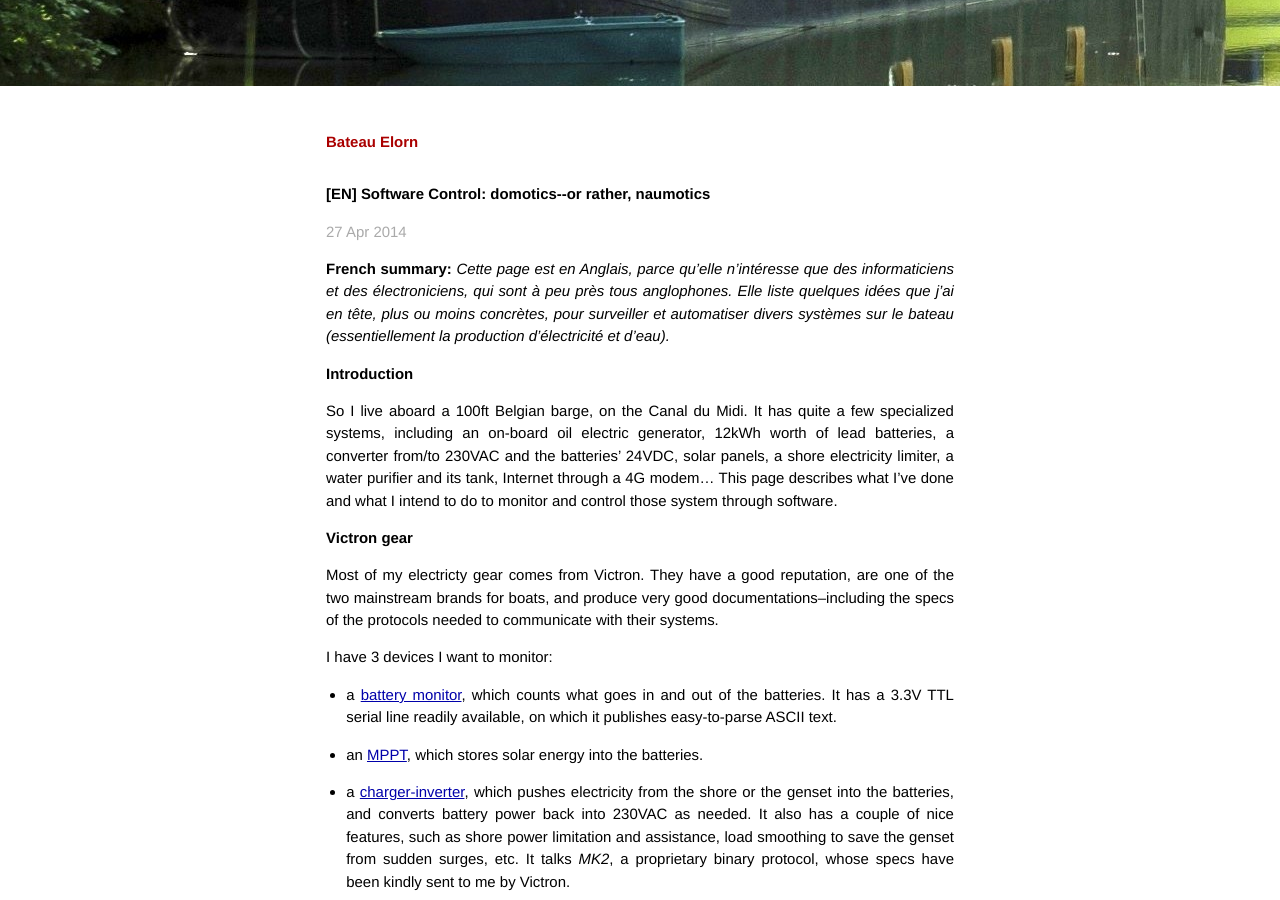
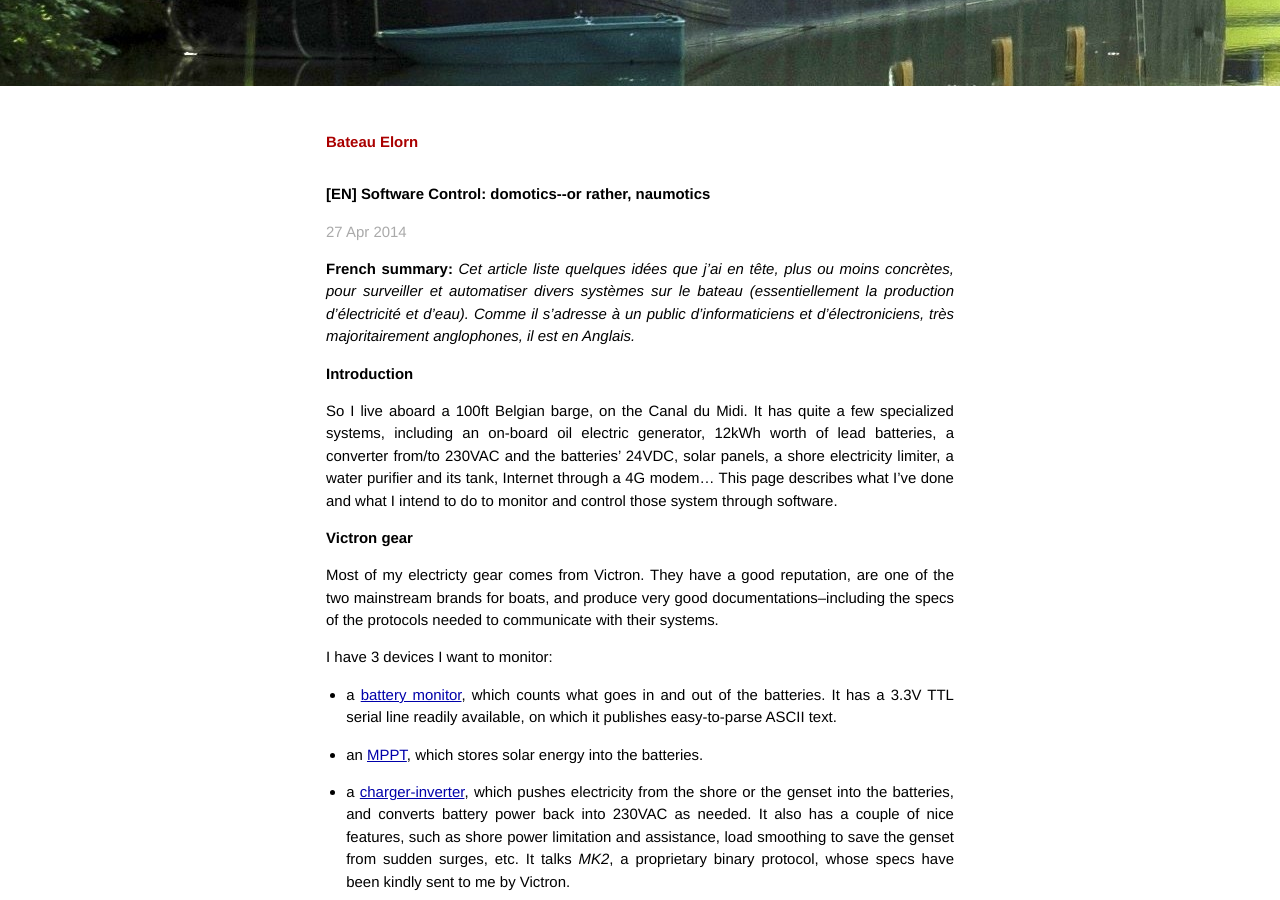
Before and after one commit to fab13n/elorn, a Jekyll site: the page built from _posts/2014-04-27-software-control.markdown, in a window 1280 px wide and 900 px high, scrolled down 362 px. Built offline with Jekyll 4.4.1, drawn with Linux system fonts in a browser that asks for light colours; Markdown is read by kramdown in place of the engine named in the settings.

Commit message:
french summaries for english posts

```diff
--- a/_posts/2014-04-27-software-control.markdown
+++ b/_posts/2014-04-27-software-control.markdown
@@ -5,12 +5,12 @@ date:   2014-04-27 12:00:00
 categories: software
 ---
 
-**French summary:** _Cette page est en Anglais, parce qu'elle
-n'intéresse que des informaticiens et des électroniciens, qui sont à
-peu près tous anglophones. Elle liste quelques idées que j'ai en tête,
-plus ou moins concrètes, pour surveiller et automatiser divers
+**French summary:** _Cet article liste quelques idées que j'ai en
+tête, plus ou moins concrètes, pour surveiller et automatiser divers
 systèmes sur le bateau (essentiellement la production d'électricité et
-d'eau)._
+d'eau). Comme il s'adresse à un public d'informaticiens et
+d'électroniciens, très majoritairement anglophones, il est en
+Anglais._
 
 Introduction
 ------------
```
Also changed, not shown: _posts/2014-05-12-raspi-2.markdown (+7 -0 lines).
